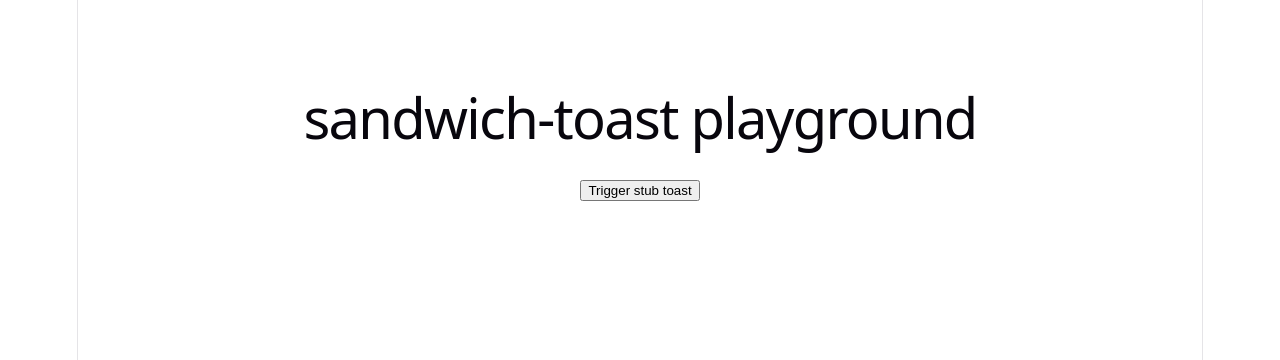
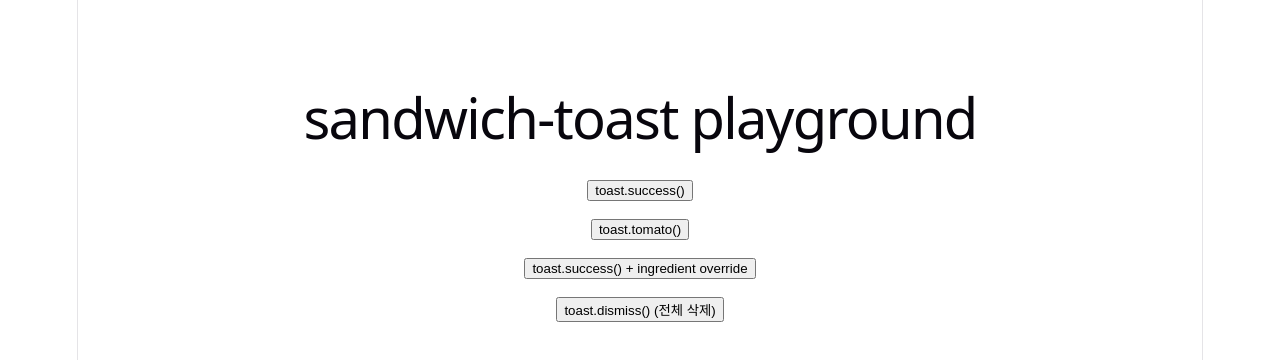
Before and after one commit to hungerbk/sandwich-toast, a React (Vite) app: page / in a window 1280 px wide. Shown: the top 360 px of the page. Built offline with nearby package versions, Linux system fonts and the light colour scheme.

Commit message:
chore: 데모에서 toast 코어 API 연결
placeholder toast.log() 대신 실제 success/tomato/override/dismiss
호출로 교체. Toaster UI가 아직 없어(#9) useSyncExternalStore로 큐를
직접 구독해 디버그용 리스트로 렌더링.

```diff
--- a/src/demo/App.tsx
+++ b/src/demo/App.tsx
@@ -1,13 +1,35 @@
+import { useSyncExternalStore } from 'react'
 import { toast } from '../lib'
+import { subscribe, getSnapshot } from '../lib/store'
 import './App.css'
 
+// Toaster UI가 아직 없어서(#9) 큐 상태를 디버그 리스트로만 확인하는 임시 플레이그라운드.
 function App() {
+  const toasts = useSyncExternalStore(subscribe, getSnapshot)
+
   return (
     <div className="playground">
       <h1>sandwich-toast playground</h1>
-      <button type="button" onClick={() => toast.log('Hello from sandwich-toast!')}>
-        Trigger stub toast
+      <button type="button" onClick={() => toast.success('제출 완료!')}>
+        toast.success()
       </button>
+      <button type="button" onClick={() => toast.tomato('서버 응답 없음')}>
+        toast.tomato()
+      </button>
+      <button type="button" onClick={() => toast.success('귀여운 성공', { ingredient: 'tomato' })}>
+        toast.success() + ingredient override
+      </button>
+      <button type="button" onClick={() => toast.dismiss()}>
+        toast.dismiss() (전체 삭제)
+      </button>
+
+      <ul>
+        {toasts.map((t) => (
+          <li key={t.id}>
+            [{t.type}/{t.ingredient}] {t.message}
+          </li>
+        ))}
+      </ul>
     </div>
   )
 }
```
